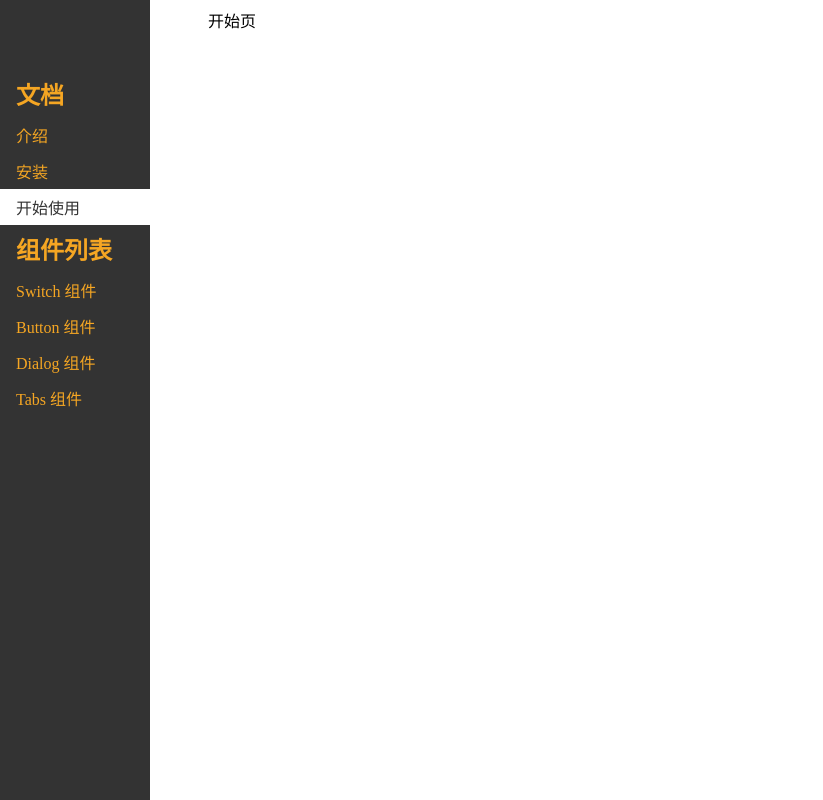
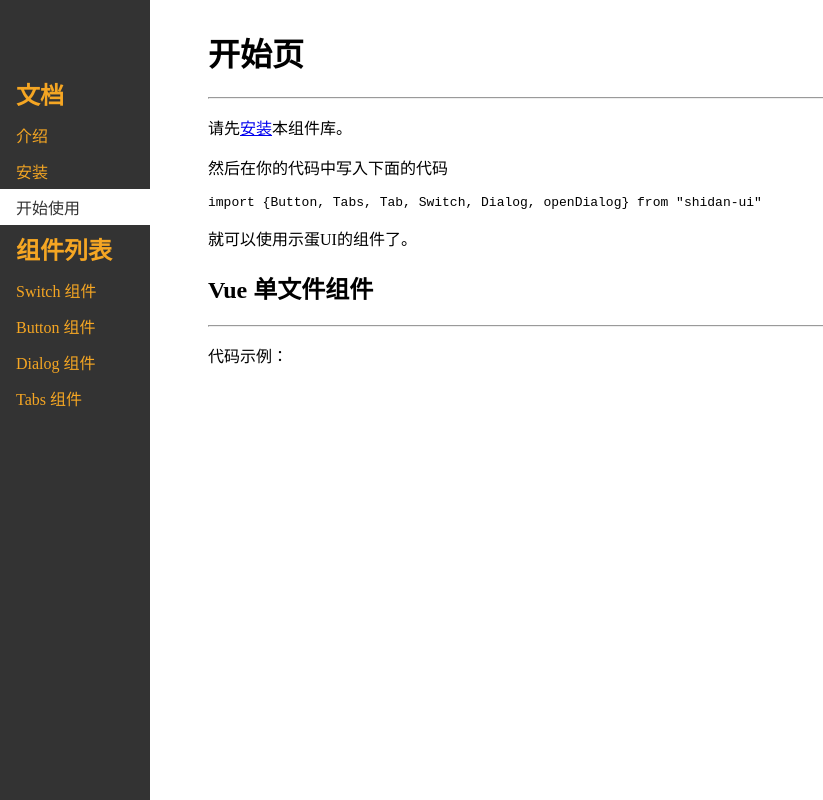
Before and after one commit to Yung-Sun/Shidan-UI, a Vue app: page /#/doc/start in a window 1280 px wide. Shown: the whole page, without its empty margins (0-823 px from the left). Built offline with nearby package versions, Linux system fonts and the light colour scheme; some icons are missing.

Commit message:
填充文档内容

```diff
--- a/src/components/Install.vue
+++ b/src/components/Install.vue
@@ -1,3 +1,13 @@
 <template>
-  <div>安装页</div>
+  <h1>安装</h1>
+  <hr />
+  <p>打开终端运行以下命令：</p>
+  <pre><code>npm install shidan-ui</code></pre>
+  <p>或</p>
+  <pre><code>yarn add shidan-ui</code></pre>
+
+  <p>
+    下一节：
+    <a href="#/doc/start">开始使用</a>
+  </p>
 </template>
--- a/src/components/Introduce.vue
+++ b/src/components/Introduce.vue
@@ -1,3 +1,22 @@
 <template>
-  <div>介绍页</div>
+  <h1>介绍</h1>
+  <hr />
+  <article>
+    <p>示蛋 UI 是一款基于 Vue 3 和 TypeScript 的 UI 组件库。</p>
+    <p>
+      这款组件库其实是我为了总结自己这几年的技术经验而写的，全程亲手编写，尽量不采用第三方库，包括你现在看到的这个官网也几乎都是我自己写的。
+    </p>
+    <p>
+      所以如果强烈不建议你将此 UI
+      库用于生产环境。但如果你是抱着看源代码的目的来的，那么这个库还是值得一看的。源代码放在了
+      <code>github.com/yungsun/shidan-ui</code>
+      ，历史提交信息非常规范，你可以按提交的顺序逐个查看；你也可以直接查看每个组件的源代码和示例，运行方法见
+      README.md。
+    </p>
+  </article>
+
+  <p>
+    下一节：
+    <a href="#/doc/install">安装</a>
+  </p>
 </template>
--- a/src/components/Start.vue
+++ b/src/components/Start.vue
@@ -1,3 +1,13 @@
 <template>
-  <div>开始页</div>
+  <h1>开始页</h1>
+  <hr />
+  <p>请先<a href="#/doc/install">安装</a>本组件库。</p>
+  <p>然后在你的代码中写入下面的代码</p>
+  <pre><code>import {Button, Tabs, Tab, Switch, Dialog, openDialog} from "shidan-ui"
+</code></pre>
+  <p>就可以使用示蛋UI的组件了。</p>
+  <h2>Vue 单文件组件</h2>
+  <hr />
+  <p>代码示例：</p>
+  <pre><code></code></pre>
 </template>
```
